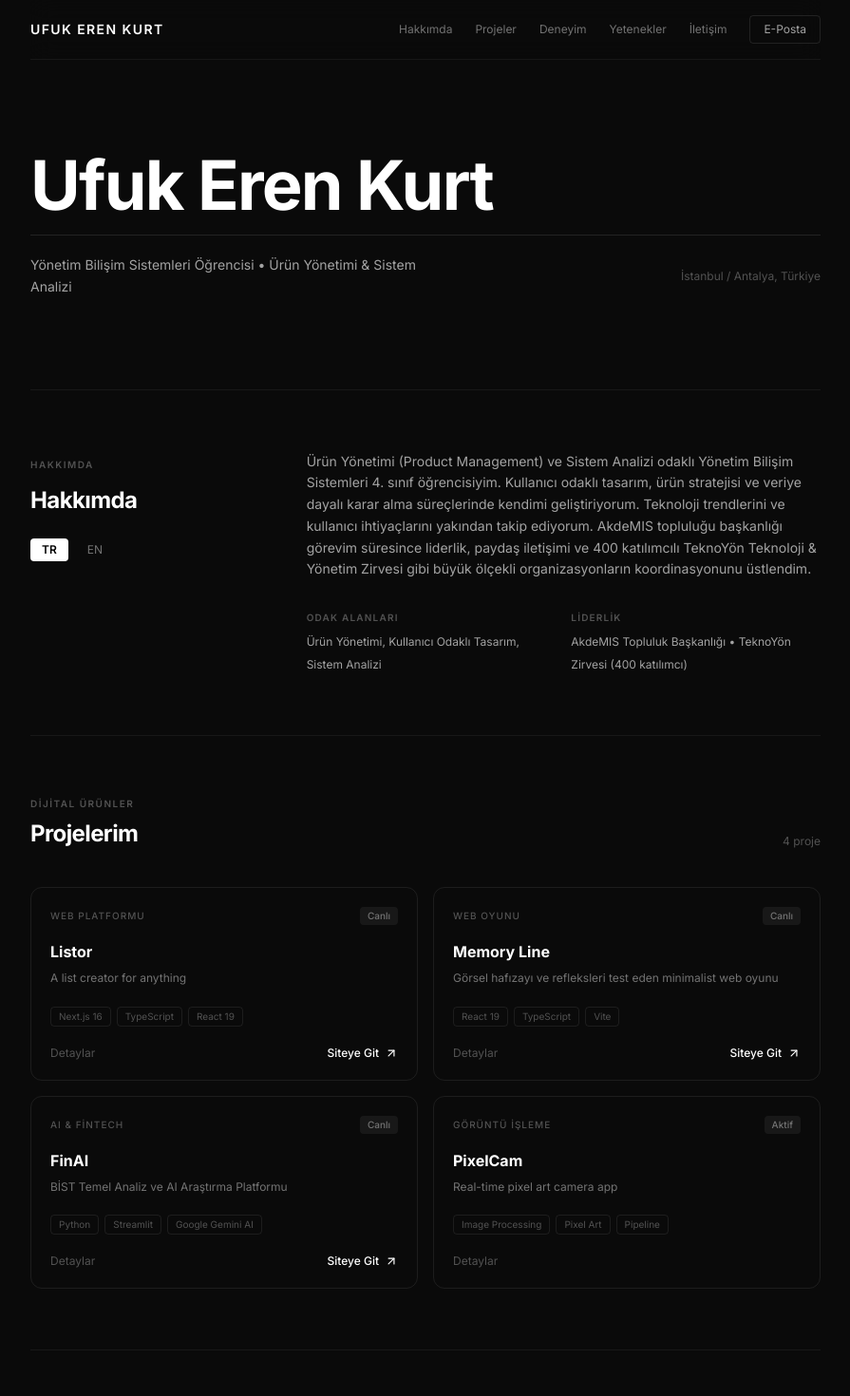
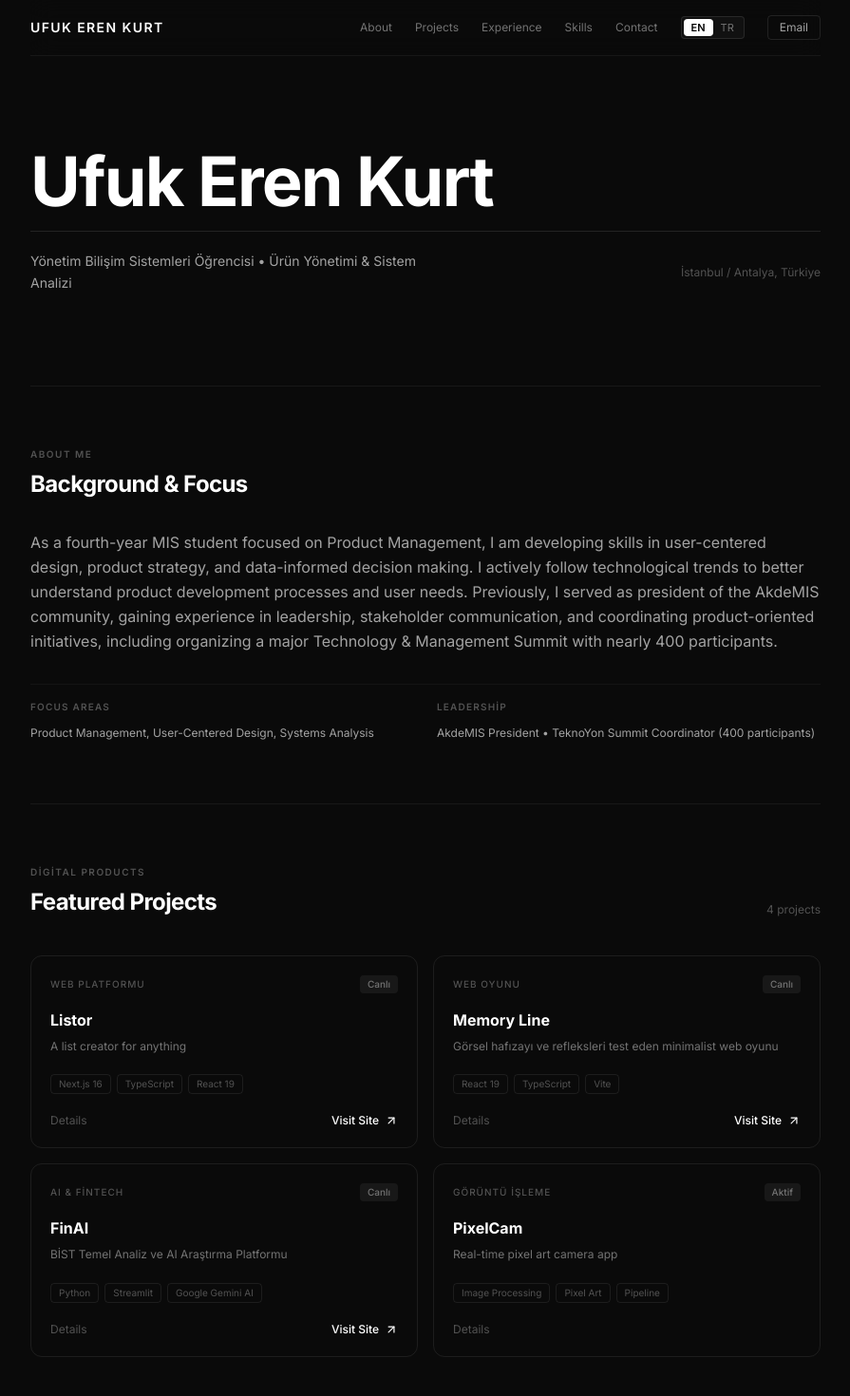
Before and after one commit to kargamak/portfolio, a React (Vite) app: page / in a window 1280 px wide. Shown: the top 1470 px of the page at 95% size, without its empty margins (192-1087 px from the left). Built offline with nearby package versions, Linux system fonts and the light colour scheme.

Commit message:
feat: move about heading to top for full-width layout, add top navbar language switcher (default EN), and remove footer tag

```diff
--- a/src/App.jsx
+++ b/src/App.jsx
@@ -1,4 +1,4 @@
-import React from 'react';
+import React, { useState } from 'react';
 import Navbar from './components/Navbar';
 import HeaderDraft from './components/HeaderDraft';
 import AboutSection from './components/AboutSection';
@@ -8,18 +8,20 @@ import SkillsSection from './components/SkillsSection';
 import FooterLinks from './components/FooterLinks';
 
 export default function App() {
+  const [lang, setLang] = useState('en');
+
   return (
     <div className="min-h-screen bg-[#0a0a0a] text-[#d4d4d4] selection:bg-white/20 selection:text-white">
       <div className="max-w-4xl mx-auto px-6 sm:px-8">
-        <Navbar />
+        <Navbar lang={lang} setLang={setLang} />
         <main>
-          <HeaderDraft />
-          <AboutSection />
-          <ProjectsSection />
-          <ExperienceSection />
-          <SkillsSection />
+          <HeaderDraft lang={lang} />
+          <AboutSection lang={lang} />
+          <ProjectsSection lang={lang} />
+          <ExperienceSection lang={lang} />
+          <SkillsSection lang={lang} />
         </main>
-        <FooterLinks />
+        <FooterLinks lang={lang} />
       </div>
     </div>
   );
--- a/src/components/AboutSection.jsx
+++ b/src/components/AboutSection.jsx
@@ -1,77 +1,52 @@
-import React, { useState } from 'react';
+import React from 'react';
 import { siteData } from '../data/siteData';
 
-export default function AboutSection() {
-  const [lang, setLang] = useState('tr');
+export default function AboutSection({ lang = 'en' }) {
+  const isEn = lang === 'en';
 
   return (
     <section id="hakkimda" className="scroll-mt-20 py-16 border-t border-white/[0.06]">
-      <div className="grid grid-cols-1 md:grid-cols-12 gap-10 items-start">
-
-        {/* Left: Label + lang toggle */}
-        <div className="md:col-span-4">
-          <span className="text-[10px] font-semibold tracking-[0.15em] uppercase text-[#525252]">
-            Hakkımda
+      {/* Top Section Header */}
+      <div className="mb-8">
+        <span className="text-[10px] font-semibold tracking-[0.15em] uppercase text-[#525252] block mb-2">
+          {isEn ? 'About Me' : 'Hakkımda'}
         </span>
-          <h2 className="mt-3 text-2xl font-bold text-white tracking-tight">
-            {siteData.about.title}
+        <h2 className="text-2xl font-bold text-white tracking-tight">
+          {isEn ? 'Background & Focus' : siteData.about.title}
         </h2>
-
-          <div className="flex items-center gap-2 mt-6 no-print">
-            <button
-              onClick={() => setLang('tr')}
-              className={`px-3 py-1 text-xs rounded transition-all ${
-                lang === 'tr'
-                  ? 'bg-white text-black font-semibold'
-                  : 'text-[#737373] hover:text-white'
-              }`}
-            >
-              TR
-            </button>
-            <button
-              onClick={() => setLang('en')}
-              className={`px-3 py-1 text-xs rounded transition-all ${
-                lang === 'en'
-                  ? 'bg-white text-black font-semibold'
-                  : 'text-[#737373] hover:text-white'
-              }`}
-            >
-              EN
-            </button>
-          </div>
       </div>
 
-        {/* Right: Bio text + highlights */}
-        <div className="md:col-span-8 space-y-6">
-          <p className="text-sm text-[#a3a3a3] leading-relaxed">
-            {lang === 'tr' ? siteData.about.tr : siteData.about.en}
+      {/* Full Width Bio Content */}
+      <div className="space-y-8">
+        <p className="text-sm sm:text-base text-[#a3a3a3] leading-relaxed">
+          {isEn ? siteData.about.en : siteData.about.tr}
         </p>
 
-          <div className="grid grid-cols-1 sm:grid-cols-2 gap-4 pt-2">
-            <div className="space-y-1">
+        {/* Highlights Grid */}
+        <div className="grid grid-cols-1 sm:grid-cols-2 gap-6 pt-4 border-t border-white/[0.04]">
+          <div className="space-y-1.5">
             <span className="text-[10px] font-semibold tracking-[0.12em] uppercase text-[#525252] block">
-                Odak Alanları
+              {isEn ? 'Focus Areas' : 'Odak Alanları'}
             </span>
             <span className="text-xs text-[#a3a3a3] leading-relaxed">
-                {lang === 'tr'
-                  ? 'Ürün Yönetimi, Kullanıcı Odaklı Tasarım, Sistem Analizi'
-                  : 'Product Management, User-Centered Design, Systems Analysis'}
+              {isEn
+                ? 'Product Management, User-Centered Design, Systems Analysis'
+                : 'Ürün Yönetimi, Kullanıcı Odaklı Tasarım, Sistem Analizi'}
             </span>
           </div>
-            <div className="space-y-1">
+
+          <div className="space-y-1.5">
             <span className="text-[10px] font-semibold tracking-[0.12em] uppercase text-[#525252] block">
-                Liderlik
+              {isEn ? 'Leadership' : 'Liderlik'}
             </span>
             <span className="text-xs text-[#a3a3a3] leading-relaxed">
-                {lang === 'tr'
-                  ? 'AkdeMIS Topluluk Başkanlığı • TeknoYön Zirvesi (400 katılımcı)'
-                  : 'AkdeMIS President • TeknoYon Summit Coordinator (400 participants)'}
+              {isEn
+                ? 'AkdeMIS President • TeknoYon Summit Coordinator (400 participants)'
+                : 'AkdeMIS Topluluk Başkanlığı • TeknoYön Zirvesi (400 katılımcı)'}
             </span>
           </div>
         </div>
       </div>
-
-      </div>
     </section>
   );
 }
--- a/src/components/ExperienceSection.jsx
+++ b/src/components/ExperienceSection.jsx
@@ -1,7 +1,9 @@
 import React from 'react';
 import { siteData } from '../data/siteData';
 
-export default function ExperienceSection() {
+export default function ExperienceSection({ lang = 'en' }) {
+  const isEn = lang === 'en';
+
   return (
     <section id="deneyim" className="scroll-mt-20 py-16 border-t border-white/[0.06]">
 
@@ -11,9 +13,11 @@ export default function ExperienceSection() {
         <div className="md:col-span-6 space-y-8">
           <div>
             <span className="text-[10px] font-semibold tracking-[0.15em] uppercase text-[#525252] block mb-2">
-              İş Deneyimi
+              {isEn ? 'Career History' : 'İş Deneyimi'}
             </span>
-            <h2 className="text-xl font-bold text-white tracking-tight">Work Experience</h2>
+            <h2 className="text-xl font-bold text-white tracking-tight">
+              {isEn ? 'Work Experience' : 'İş Deneyimi'}
+            </h2>
           </div>
 
           <div className="space-y-6">
@@ -47,10 +51,13 @@ export default function ExperienceSection() {
         <div className="md:col-span-6 space-y-8">
           <div>
             <span className="text-[10px] font-semibold tracking-[0.15em] uppercase text-[#525252] block mb-2">
-              Eğitim & Liderlik
+              {isEn ? 'Academic Background' : 'Eğitim & Liderlik'}
             </span>
-            <h2 className="text-xl font-bold text-white tracking-tight">Education</h2>
+            <h2 className="text-xl font-bold text-white tracking-tight">
+              {isEn ? 'Education & Leadership' : 'Eğitim & Liderlik'}
+            </h2>
           </div>
+
 
           <div className="space-y-6">
             {siteData.education.map((edu, idx) => (
--- a/src/components/FooterLinks.jsx
+++ b/src/components/FooterLinks.jsx
@@ -3,20 +3,24 @@ import { siteData } from '../data/siteData';
 import { Mail, Phone, MapPin, ArrowUpRight } from 'lucide-react';
 import { GithubIcon, LinkedinIcon } from './Icons';
 
-export default function FooterLinks() {
+export default function FooterLinks({ lang = 'en' }) {
+  const isEn = lang === 'en';
+
   return (
     <footer id="iletisim" className="scroll-mt-20 pt-16 pb-12 border-t border-white/[0.06]">
       <div className="grid grid-cols-1 md:grid-cols-12 gap-8 items-start mb-12">
         {/* Left header */}
         <div className="md:col-span-6 space-y-2">
           <span className="text-[10px] font-semibold tracking-[0.15em] uppercase text-[#525252] block">
-            İletişim
+            {isEn ? 'Contact' : 'İletişim'}
           </span>
           <h2 className="text-xl font-bold text-white tracking-tight">
-            Bağlantıda Kalalım
+            {isEn ? "Let's Connect" : 'Bağlantıda Kalalım'}
           </h2>
           <p className="text-xs text-[#737373] max-w-sm leading-relaxed">
-            Yeni bir proje, iş birliği veya sistem analizi & ürün yönetimi konularında görüşmek için bana dilediğiniz kanaldan ulaşabilirsiniz.
+            {isEn
+              ? 'Feel free to reach out for project inquiries, collaboration opportunities, or system analysis & product management discussions.'
+              : 'Yeni bir proje, iş birliği veya sistem analizi & ürün yönetimi konularında görüşmek için bana dilediğiniz kanaldan ulaşabilirsiniz.'}
           </p>
         </div>
 
@@ -71,7 +75,6 @@ export default function FooterLinks() {
       {/* Bottom copyright */}
       <div className="pt-6 border-t border-white/[0.04] flex flex-col sm:flex-row items-center justify-between gap-2 text-[11px] text-[#525252]">
         <span>© {new Date().getFullYear()} {siteData.personal.name}. Tüm hakları saklıdır.</span>
-        <span>Minimalist Portfolyo</span>
       </div>
     </footer>
   );
--- a/src/components/Navbar.jsx
+++ b/src/components/Navbar.jsx
@@ -1,7 +1,9 @@
 import React from 'react';
 import { siteData } from '../data/siteData';
 
-export default function Navbar() {
+export default function Navbar({ lang = 'en', setLang }) {
+  const isEn = lang === 'en';
+
   return (
     <nav className="no-print sticky top-0 z-40 flex items-center justify-between py-4 border-b border-white/[0.06] bg-[#0a0a0a]/90 backdrop-blur-md">
       <a
@@ -11,28 +13,54 @@ export default function Navbar() {
         {siteData.personal.name}
       </a>
 
-      <div className="flex items-center gap-6">
+      <div className="flex items-center gap-5 sm:gap-6">
         <a href="#hakkimda" className="text-xs text-[#737373] hover:text-white transition-colors hidden md:block">
-          Hakkımda
+          {isEn ? 'About' : 'Hakkımda'}
         </a>
         <a href="#projeler" className="text-xs text-[#737373] hover:text-white transition-colors hidden md:block">
-          Projeler
+          {isEn ? 'Projects' : 'Projeler'}
         </a>
         <a href="#deneyim" className="text-xs text-[#737373] hover:text-white transition-colors hidden md:block">
-          Deneyim
+          {isEn ? 'Experience' : 'Deneyim'}
         </a>
         <a href="#yetenekler" className="text-xs text-[#737373] hover:text-white transition-colors hidden md:block">
-          Yetenekler
+          {isEn ? 'Skills' : 'Yetenekler'}
         </a>
         <a href="#iletisim" className="text-xs text-[#737373] hover:text-white transition-colors">
-          İletişim
+          {isEn ? 'Contact' : 'İletişim'}
         </a>
+
+        {/* Language selector in top panel */}
+        {setLang && (
+          <div className="flex items-center p-0.5 rounded border border-white/10 bg-white/[0.03] text-xs">
+            <button
+              onClick={() => setLang('en')}
+              className={`px-2 py-0.5 rounded text-[11px] transition-all ${
+                isEn
+                  ? 'bg-white text-black font-semibold'
+                  : 'text-[#737373] hover:text-white'
+              }`}
+            >
+              EN
+            </button>
+            <button
+              onClick={() => setLang('tr')}
+              className={`px-2 py-0.5 rounded text-[11px] transition-all ${
+                !isEn
+                  ? 'bg-white text-black font-semibold'
+                  : 'text-[#737373] hover:text-white'
+              }`}
+            >
+              TR
+            </button>
+          </div>
+        )}
 
         <a
           href={`mailto:${siteData.personal.email}`}
-          className="text-xs px-3.5 py-1.5 rounded border border-white/10 text-[#a3a3a3] hover:text-white hover:border-white/30 transition-all hidden sm:inline-block"
+          className="text-xs px-3 py-1 rounded border border-white/10 text-[#a3a3a3] hover:text-white hover:border-white/30 transition-all hidden sm:inline-block"
         >
-          E-Posta
+          {isEn ? 'Email' : 'E-Posta'}
         </a>
       </div>
     </nav>
--- a/src/components/ProjectsSection.jsx
+++ b/src/components/ProjectsSection.jsx
@@ -2,8 +2,9 @@ import React, { useState } from 'react';
 import { siteData } from '../data/siteData';
 import { ArrowUpRight, X } from 'lucide-react';
 
-export default function ProjectsSection() {
+export default function ProjectsSection({ lang = 'en' }) {
   const [expandedId, setExpandedId] = useState(null);
+  const isEn = lang === 'en';
 
   const toggle = (id) => setExpandedId(prev => prev === id ? null : id);
 
@@ -14,11 +15,15 @@ export default function ProjectsSection() {
       <div className="flex items-end justify-between mb-10">
         <div>
           <span className="text-[10px] font-semibold tracking-[0.15em] uppercase text-[#525252] block mb-2">
-            Dijital Ürünler
+            {isEn ? 'Digital Products' : 'Dijital Ürünler'}
           </span>
-          <h2 className="text-2xl font-bold text-white tracking-tight">Projelerim</h2>
+          <h2 className="text-2xl font-bold text-white tracking-tight">
+            {isEn ? 'Featured Projects' : 'Projelerim'}
+          </h2>
         </div>
-        <span className="text-xs text-[#525252]">{siteData.projects.length} proje</span>
+        <span className="text-xs text-[#525252]">
+          {siteData.projects.length} {isEn ? 'projects' : 'proje'}
+        </span>
       </div>
 
       {/* Cards grid */}
@@ -53,6 +58,7 @@ export default function ProjectsSection() {
                     <button
                       onClick={() => setExpandedId(null)}
                       className="shrink-0 p-1.5 text-[#525252] hover:text-white transition-colors"
+                      aria-label="Close"
                     >
                       <X className="w-4 h-4" />
                     </button>
@@ -67,7 +73,7 @@ export default function ProjectsSection() {
                       {/* Description */}
                       <div className="space-y-1.5">
                         <span className="text-[10px] font-semibold tracking-[0.12em] uppercase text-[#525252] block">
-                          Proje Hakkında
+                          {isEn ? 'About Project' : 'Proje Hakkında'}
                         </span>
                         <p className="text-sm text-[#a3a3a3] leading-relaxed">{project.description}</p>
                       </div>
@@ -83,7 +89,7 @@ export default function ProjectsSection() {
                       {project.techStack && (
                         <div className="space-y-2">
                           <span className="text-[10px] font-semibold tracking-[0.12em] uppercase text-[#525252] block">
-                            Teknoloji Stack
+                            {isEn ? 'Tech Stack' : 'Teknoloji Stack'}
                           </span>
                           <div className="divide-y divide-white/[0.04]">
                             {project.techStack.map((item, i) => (
@@ -104,7 +110,7 @@ export default function ProjectsSection() {
                       {project.features && (
                         <div className="space-y-2">
                           <span className="text-[10px] font-semibold tracking-[0.12em] uppercase text-[#525252] block">
-                            Öne Çıkan Özellikler
+                            {isEn ? 'Key Features' : 'Öne Çıkan Özellikler'}
                           </span>
                           <ul className="space-y-2">
                             {project.features.map((feat, i) => (
@@ -122,10 +128,10 @@ export default function ProjectsSection() {
                         <div className="space-y-2">
                           <span className="text-[10px] font-semibold tracking-[0.12em] uppercase text-[#525252] block">
                             {project.id === 'finai'
-                              ? '11 Analiz Kategorisi'
+                              ? (isEn ? '11 Analysis Categories' : '11 Analiz Kategorisi')
                               : project.id === 'memory-line'
-                              ? 'Özel Takımyıldızı Seviyeleri'
-                              : 'Desteklenen Kategoriler'}
+                              ? (isEn ? 'Special Constellation Levels' : 'Özel Takımyıldızı Seviyeleri')
+                              : (isEn ? 'Supported Categories' : 'Desteklenen Kategoriler')}
                           </span>
                           <div className="flex flex-wrap gap-1.5">
                             {project.categories.map((cat, i) => (
@@ -140,7 +146,7 @@ export default function ProjectsSection() {
                       {/* Tags */}
                       <div className="space-y-2">
                         <span className="text-[10px] font-semibold tracking-[0.12em] uppercase text-[#525252] block">
-                          Etiketler
+                          {isEn ? 'Tags' : 'Etiketler'}
                         </span>
                         <div className="flex flex-wrap gap-1.5">
                           {project.tags.map((tag, i) => (
@@ -162,7 +168,7 @@ export default function ProjectsSection() {
                         rel="noopener noreferrer"
                         className="flex items-center gap-1.5 text-xs font-medium text-white border border-white/10 px-4 py-2 rounded hover:bg-white hover:text-black transition-all"
                       >
-                        <span>Siteye Git</span>
+                        <span>{isEn ? 'Visit Live Site' : 'Siteye Git'}</span>
                         <ArrowUpRight className="w-3.5 h-3.5" />
                       </a>
                     </div>
@@ -197,7 +203,9 @@ export default function ProjectsSection() {
                   )}
 
                   <div className="flex items-center justify-between">
-                    <span className="text-xs text-[#525252]">Detaylar</span>
+                    <span className="text-xs text-[#525252]">
+                      {isEn ? 'Details' : 'Detaylar'}
+                    </span>
                     {project.liveUrl && project.liveUrl !== '#' && (
                       <a
                         href={project.liveUrl}
@@ -206,7 +214,7 @@ export default function ProjectsSection() {
                         onClick={(e) => e.stopPropagation()}
                         className="flex items-center gap-1.5 text-xs font-medium text-white hover:text-white/70 transition-colors"
                       >
-                        <span>Siteye Git</span>
+                        <span>{isEn ? 'Visit Site' : 'Siteye Git'}</span>
                         <ArrowUpRight className="w-3.5 h-3.5" />
                       </a>
                     )}
--- a/src/components/SkillsSection.jsx
+++ b/src/components/SkillsSection.jsx
@@ -1,14 +1,18 @@
 import React from 'react';
 import { siteData } from '../data/siteData';
 
-export default function SkillsSection() {
+export default function SkillsSection({ lang = 'en' }) {
+  const isEn = lang === 'en';
+
   return (
     <section id="yetenekler" className="scroll-mt-20 py-16 border-t border-white/[0.06]">
       <div className="mb-10">
         <span className="text-[10px] font-semibold tracking-[0.15em] uppercase text-[#525252] block mb-2">
-          Yetenekler
+          {isEn ? 'Core Competencies' : 'Yetenekler'}
         </span>
-        <h2 className="text-xl font-bold text-white tracking-tight">Skills & Expertise</h2>
+        <h2 className="text-xl font-bold text-white tracking-tight">
+          {isEn ? 'Skills & Expertise' : 'Yetenekler & Uzmanlıklar'}
+        </h2>
       </div>
 
       <div className="grid grid-cols-1 sm:grid-cols-2 lg:grid-cols-4 gap-8">
```
Lines whose indentation alone changed are shown as unchanged.
